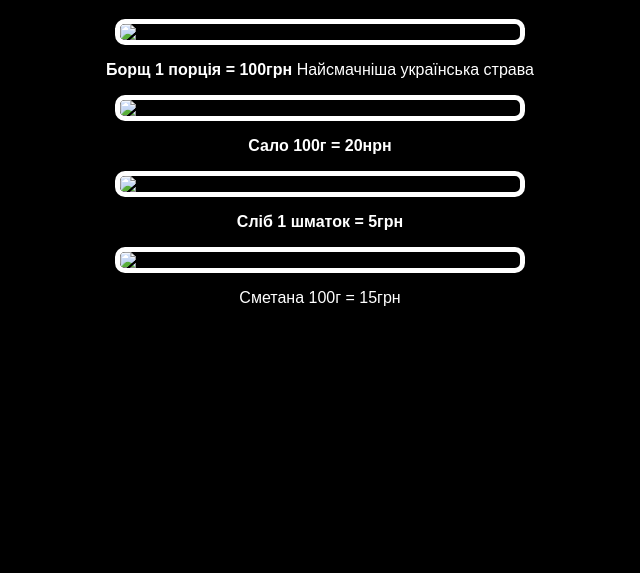
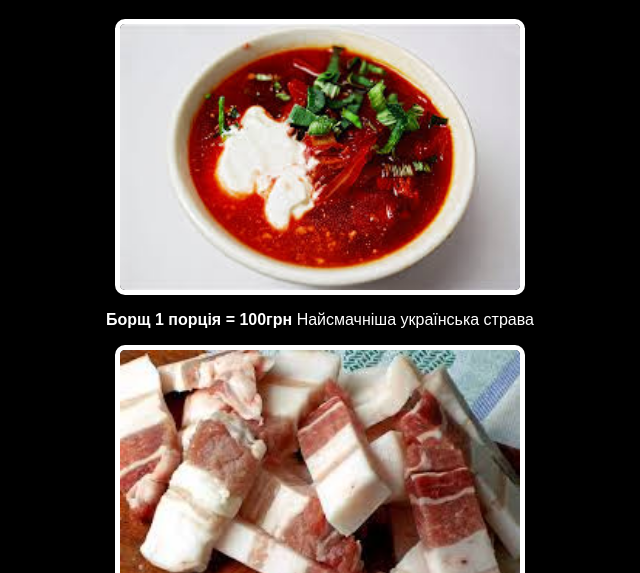
Before and after one commit to pat1fai/Market.ink, a plain HTML site: page eat.html in a window 1280 px wide. Shown: the part 227-800 px from the top of the page, without its empty margins (320-960 px from the left). Drawn offline with Linux system fonts and the light colour scheme.

Commit message:
Update eat.html

```diff
--- a/eat.html
+++ b/eat.html
@@ -20,22 +20,22 @@
 <main>
        <h1>ДЕШЕВО</h1>
 	  <section class="eat">
- <img src="eat/borch.JFIF">
+ <img src="borch.JFIF">
 	  <p><strong>Борщ 1 порція = 100грн</strong> Найсмачніша українська страва</p>
 	  </section>
 
 	 <section class="eat">
- <img src="eat/salo.JFIF">
+ <img src="salo.JFIF">
 	  <p><strong>Сало 100г = 20нрн</strong></p>
 	  </section>
 
 	 <section class="eat">
- <img src="eat/hlib.JFIF">
+ <img src="hlib.JFIF">
 	  <p><strong>Сліб 1 шматок = 5грн</strong></p>
 	 </section>
 
 	 <section class="eat">
- <img src="eat/smetana.JFIF">
+ <img src="smetana.JFIF">
 	  <p><strong></strong>Сметана 100г = 15грн</strong></p>
 	 </section>
 
```
